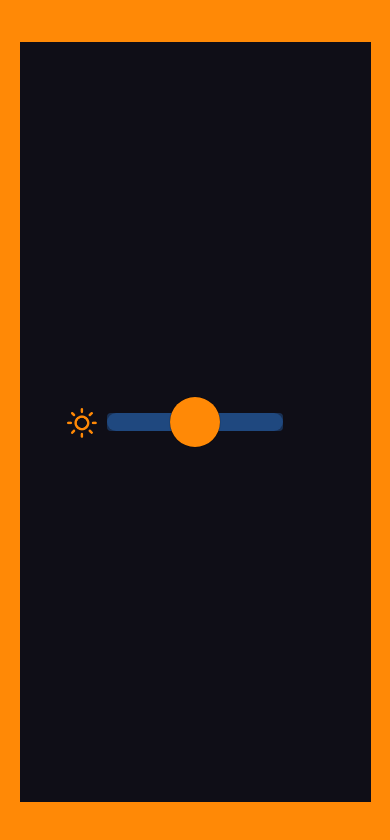
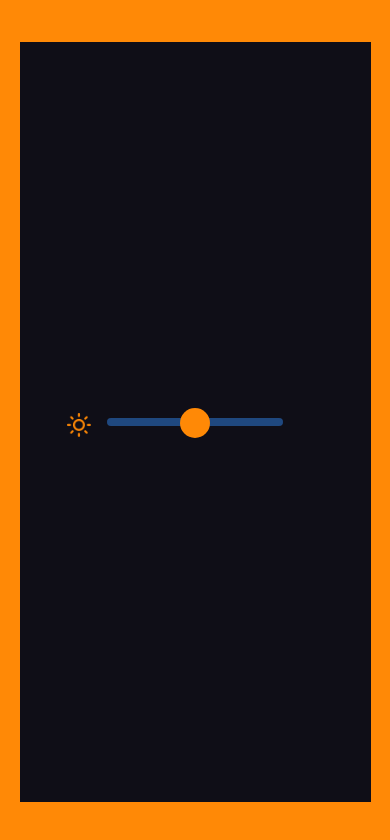
Before and after one commit to epontoni/brightness, a plain HTML site: page index.html in a window 390 px wide. Drawn offline with Linux system fonts and the light colour scheme.

Commit message:
more media queries

```diff
--- a/css/styles.css
+++ b/css/styles.css
@@ -33,14 +33,10 @@ input[type=range] {
     height: 18px;
     cursor: pointer;
     animate: 0.2s;
-    /*box-shadow: 0px 0px 0px #000000;*/
     background: rgba(48, 127, 226, 0.3);
     border-radius: 50px;
-    /*border: 0px solid #000000;*/
   }
   input[type=range]::-webkit-slider-thumb {
-    box-shadow: 0px 0px 1px #000000;
-    /*border: 0px solid none;*/
     height: 50px;
     width: 50px;
     border-radius: 50px;
@@ -52,19 +48,15 @@ input[type=range] {
   input[type=range]:focus::-webkit-slider-runnable-track {
     background: rgba(48, 127, 226, 0.3);
   }
-  input[type=range]::-moz-range-track {
+ /* input[type=range]::-moz-range-track {
     width: 100%;
     height: 18px;
     cursor: pointer;
     animate: 0.2s;
-    /*box-shadow: 0px 0px 0px #000000;*/
     background: rgba(48, 127, 226, 0.3);
     border-radius: 50px;
-    /*border: 0px solid #000000;*/
   }
   input[type=range]::-moz-range-thumb {
-    /*box-shadow: 0px 0px 1px #000000;*/
-    /*border: 0px solid none;*/
     height: 50px;
     width: 50px;
     border-radius: 50px;
@@ -88,13 +80,9 @@ input[type=range] {
   }
   input[type=range]::-ms-fill-upper {
     background: rgba(48, 127, 226, 0.3);
-    /*border: 0px solid #000000;*/
     border-radius: 100px;
-    /*box-shadow: 0px 0px 0px #000000;*/
   }
   input[type=range]::-ms-thumb {
-    /*box-shadow: 0px 0px 1px #000000;*/
-    /*border: 0px solid none;*/
     height: 50px;
     width: 50px;
     border-radius: 50px;
@@ -106,7 +94,7 @@ input[type=range] {
   }
   input[type=range]:focus::-ms-fill-upper {
     background: rgba(48, 127, 226, 0.3);
-  }
+  }*/
 
   input[type=range]::-webkit-slider-thumb:hover {
       box-shadow: 0px 0px 0px 10px rgba(255,137,6,0.5);
@@ -129,6 +117,17 @@ input[type=range]::before {
 @media screen and (max-width: 450px){
     input[type=range] {
         width: 50%;
+        height: 8px;
+    }
+
+    input[type=range]::-webkit-slider-runnable-track {        height: 8px;
+        height: 8px;
+    }
+
+    input[type=range]::-webkit-slider-thumb {
+        height: 30px;
+        width: 30px;
+        margin-top: -10px;
     }
 
     input[type=range]::before {
@@ -136,8 +135,8 @@ input[type=range]::before {
         top: -5px;
         left: -40px;
         content: '';
-        width: 30px;
-        height: 30px;
+        width: 24px;
+        height: 24px;
         background-image: url('../images/sun.png');
         background-size: cover;
     }
```
